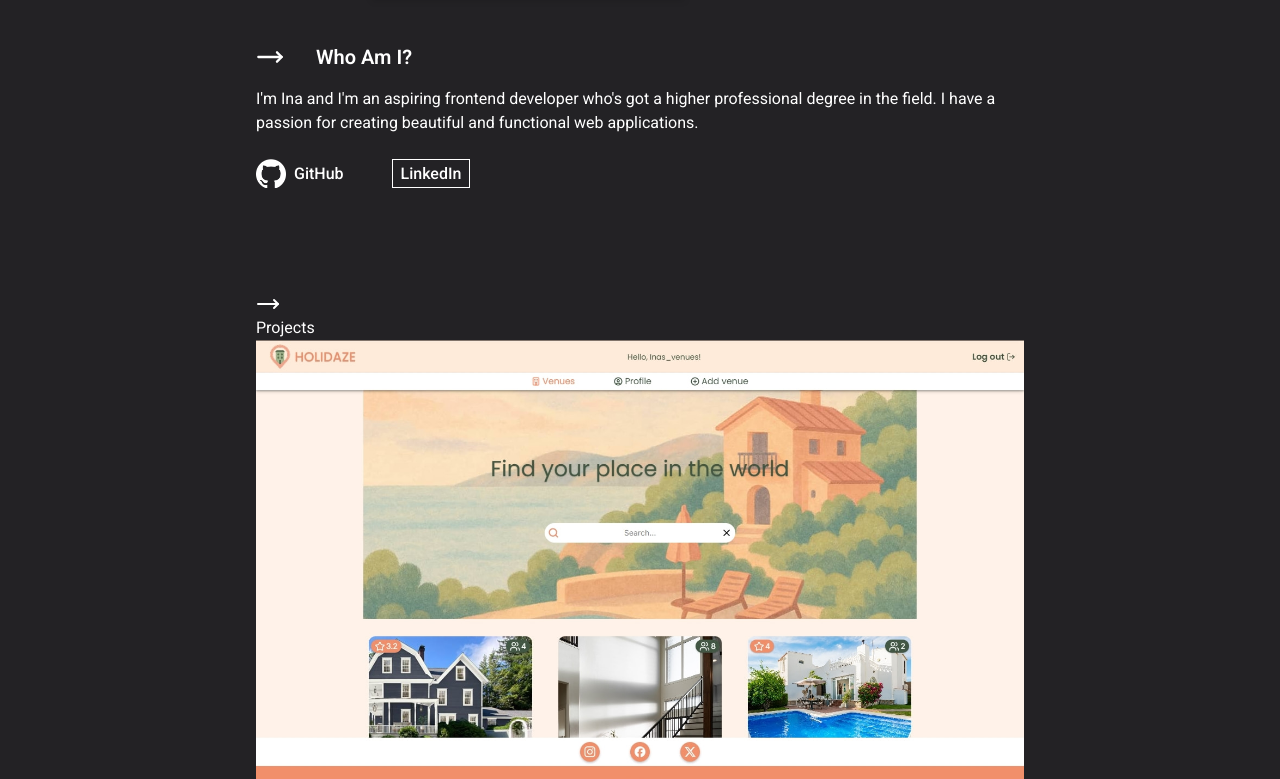
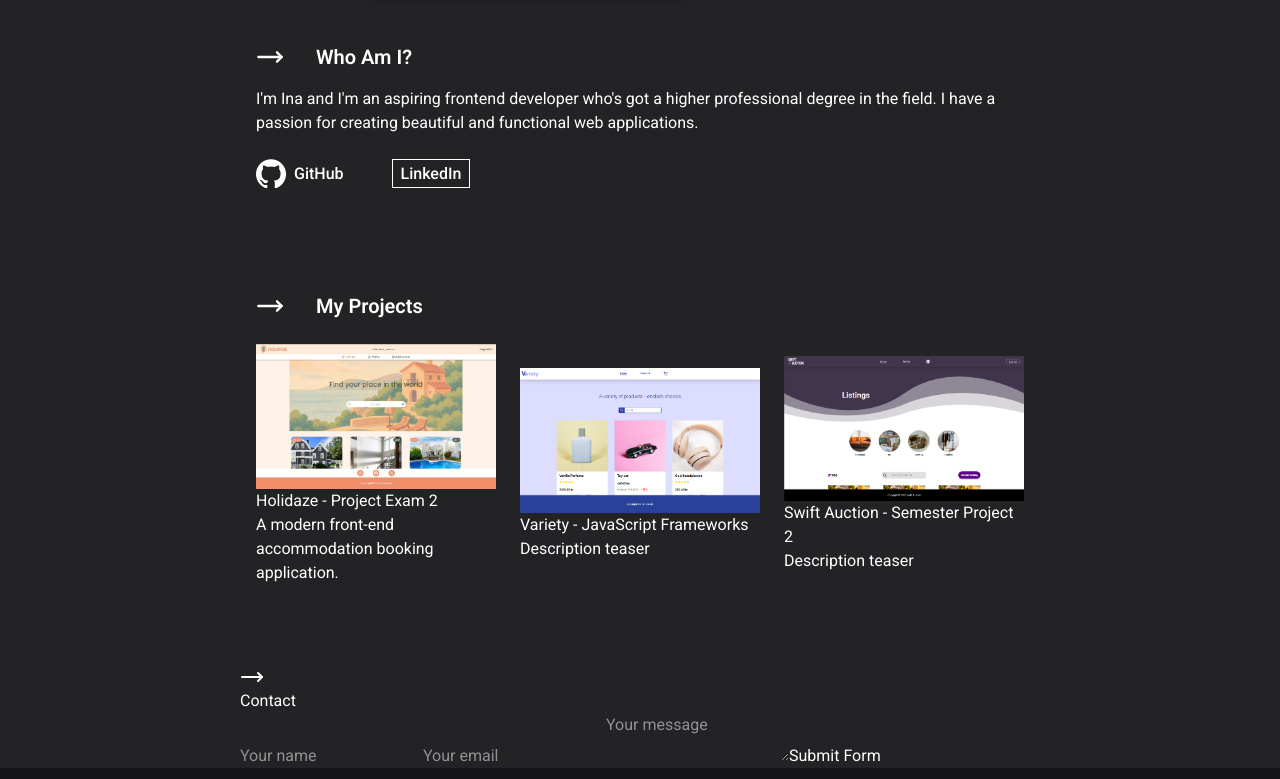
Before and after one commit to Inaelise/portfolio-2, a React (Vite) app: page / in a window 1280 px wide. Shown: the part 517-1296 px from the top of the page. Built offline with nearby package versions, Linux system fonts and the light colour scheme.

Commit message:
Adds styling classes and size to icon

```diff
--- a/src/components/Projects.jsx
+++ b/src/components/Projects.jsx
@@ -5,13 +5,13 @@ import { MoveRight } from "lucide-react";
 export default function Projects() {
   return (
     <>
-      <div>
-        <MoveRight />
-        <h2>Projects</h2>
+      <div className="sections">
+        <MoveRight size={28} />
+        <h2 className="section-h2">My Projects</h2>
       </div>
-      <ul>
+      <ul className="flex flex-col gap-8 items-center sm:flex-row sm:gap-6 mt-6">
         {projectData.map((project) => (
-          <li key={project.id}>
+          <li key={project.id} className="max-w-[400px]">
             <ProjectCard
               id={project.id}
               name={project.name}
```
